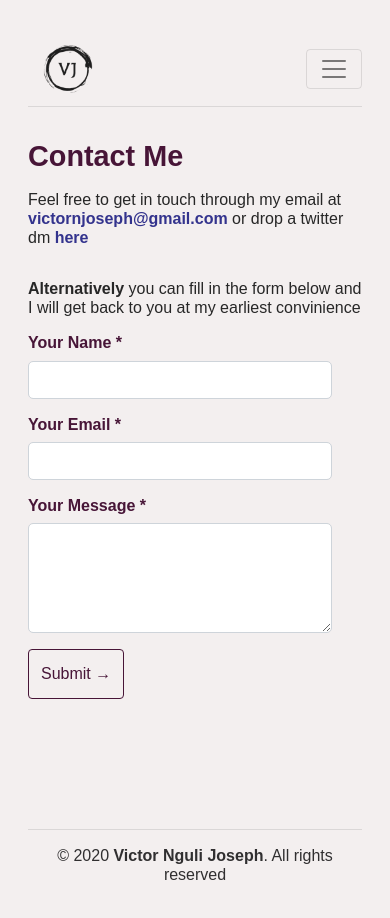
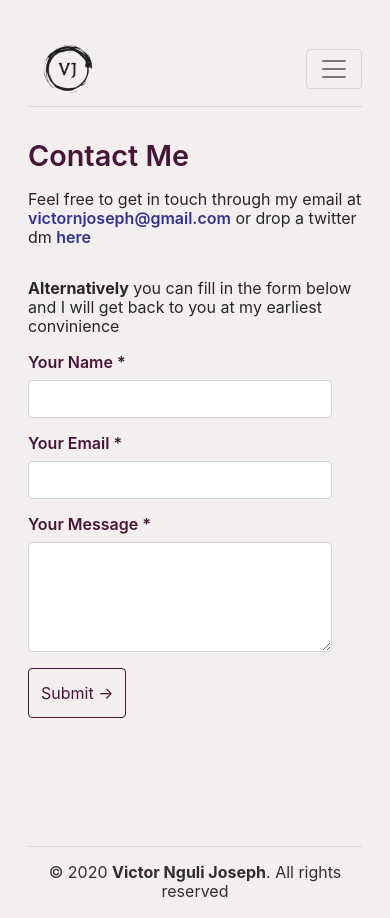
Before and after one commit to Victornguli/victornjoseph.com, a Jekyll site: the page built from contact.md, in a window 390 px wide. Built offline with Jekyll 4.4.1, drawn with Linux system fonts in a browser that asks for light colours; nearby versions of some CDN libraries.

Commit message:
update responsive styling

```diff
--- a/_includes/header.html
+++ b/_includes/header.html
@@ -9,7 +9,7 @@
         </button>
         <div class="collapse navbar-collapse" id="navbarNavDropdown">
             <ul class="navbar-nav ml-auto">
-                <li class="nav-item active">
+                <li class="nav-item active top">
                     <a class="nav-link" href="/projects/">Projects</a>
                 </li>
                 <li class="nav-item">
--- a/_sass/_config.scss
+++ b/_sass/_config.scss
@@ -2,6 +2,7 @@
 $primary-color: #471537;
 $secondary-color: rgb(230, 245, 238);
 $tertiary-color: #373952;
+$gradient: linear-gradient(#e66465, #9198e5);
 
 
 
@@ -14,7 +15,7 @@
 @mixin mediaSm {
 
     // Small screen media query
-    @media screen and (max-width: 500px) {
+    @media screen and (max-width: 570px) {
         @content;
     }
 }
--- a/_sass/_menu.scss
+++ b/_sass/_menu.scss
@@ -38,19 +38,16 @@
 
             .nav-link {
                 color: $primary-color;
-                font-size: 1.15rem;
+                font-size: 1rem;
+                font-weight: 500;
                 // padding-bottom: 05rem;
                 margin: 0rem 0.25rem;
                 opacity: 1;
+                // padding: 0;
             }
 
             &:hover {
-                .nav-link {
-                    color: $secondary-color;
-                }
-
                 border: 1px solid $primary-color;
-                background: $primary-color;
                 transition: all 0.4s ease-in-out;
             }
         }
--- a/_sass/_mobile.scss
+++ b/_sass/_mobile.scss
@@ -64,6 +64,10 @@
         margin: 0rem 1.75rem;
     }
 
+    .header .navbar .navbar-nav .nav-item.top {
+        margin-top: 1rem;
+    }
+
     .contact {
         box-sizing: none;
 
--- a/assets/css/main.scss
+++ b/assets/css/main.scss
@@ -14,7 +14,7 @@
 
 // Body Styling
 body {
-    font-family: "Circular", sans-serif;
+    font-family: -apple-system, BlinkMacSystemFont, 'Segoe UI', Roboto, Oxygen, Ubuntu, Cantarell, 'Open Sans', 'Helvetica Neue', sans-serif;
     font-size: 1rem;
     background: $background-color;
     margin: 0rem 10rem;
```
